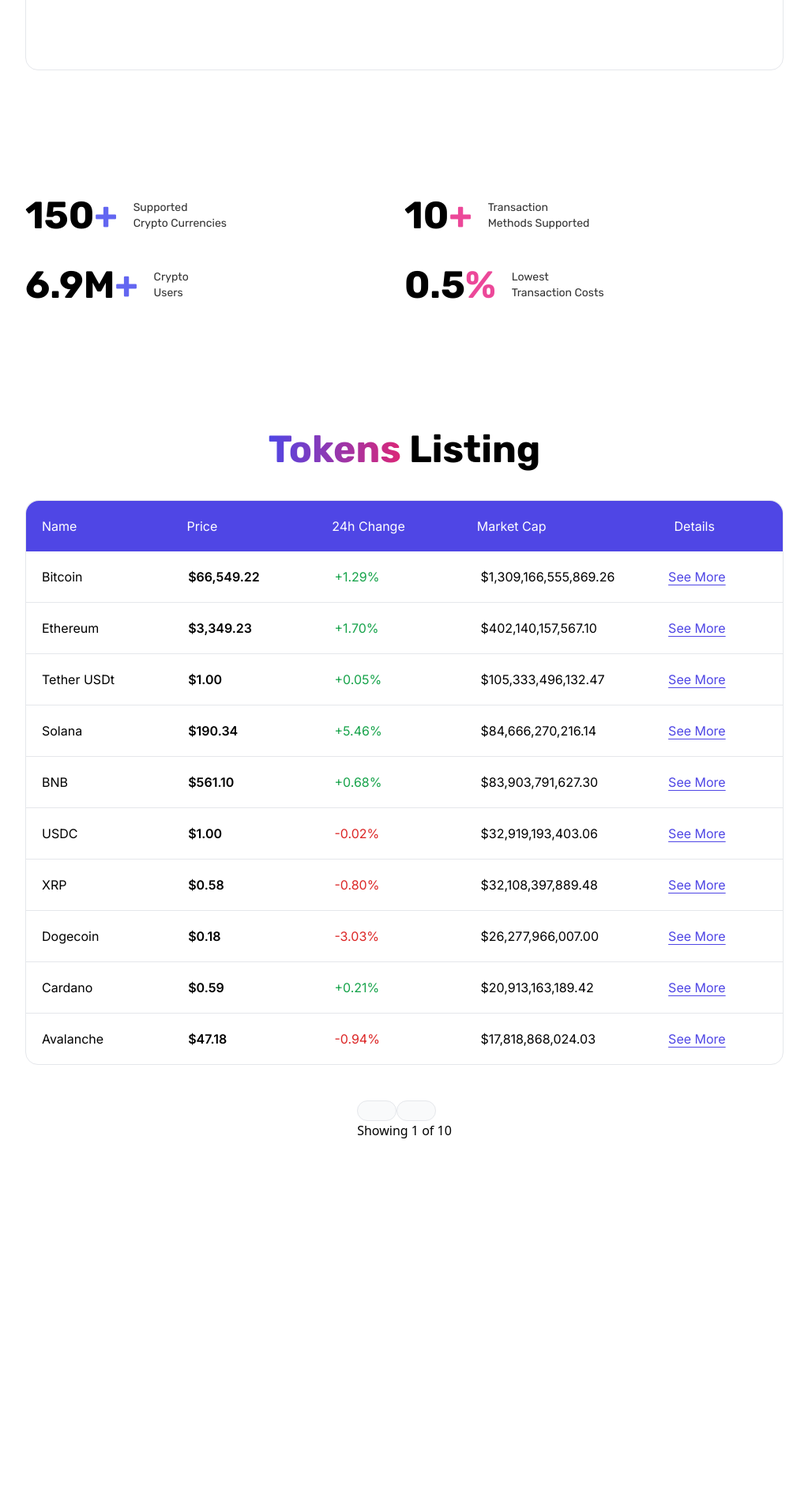
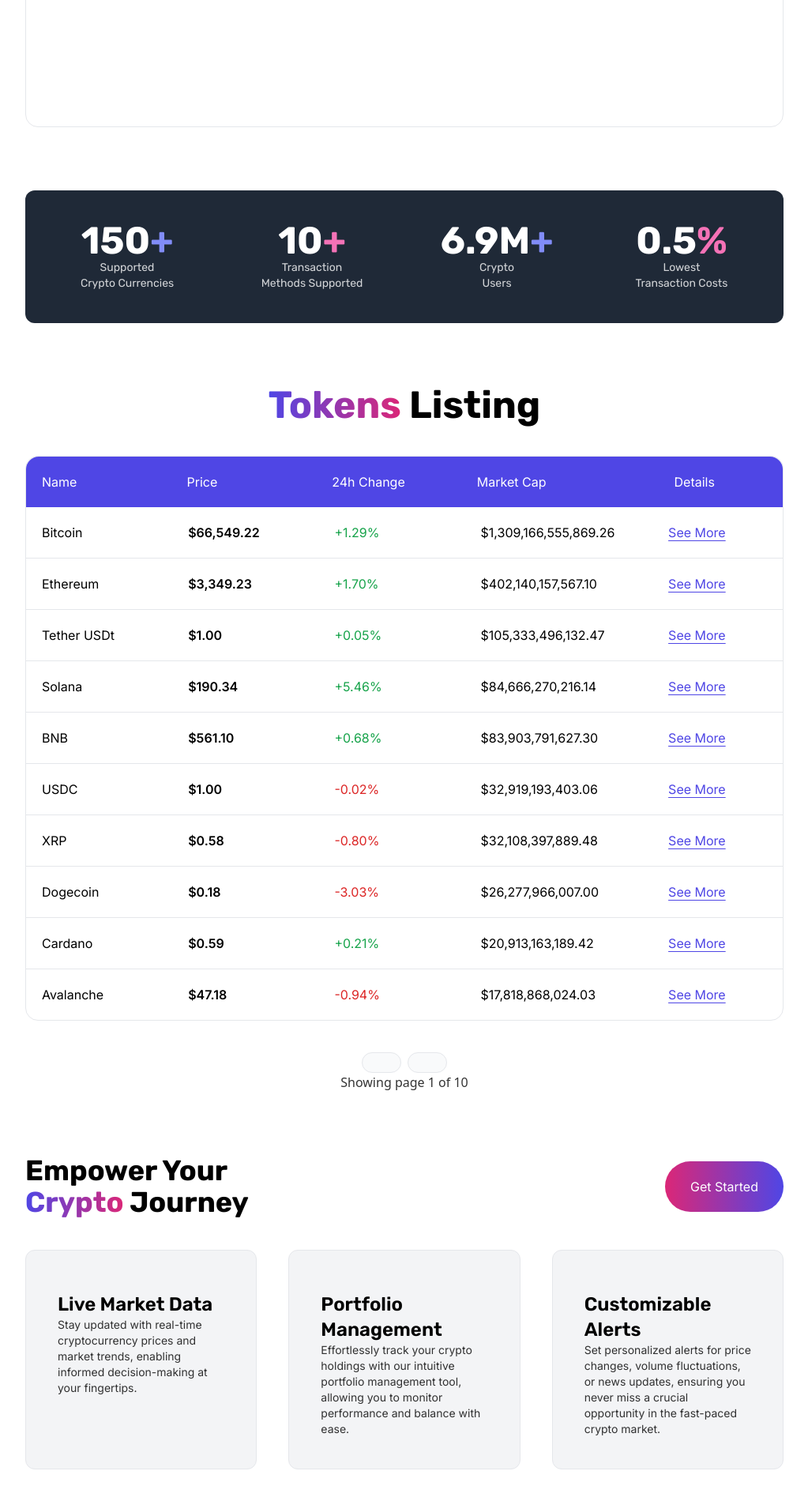
Before and after one commit to srky420/crypto-aggregator-react, a React app: page / in a window 1280 px wide. Shown: the part 880-2780 px from the top of the page at 79% size, without its empty margins (128-1151 px from the left). Before the commit the page ends 2483 px from the top, so only its background shows below. Built offline with nearby package versions, Linux system fonts and the light colour scheme; the HTML template or start-up script is replaced by a standard one.

Commit message:
Add features component

```diff
--- a/src/components/globals/Button.tsx
+++ b/src/components/globals/Button.tsx
@@ -11,20 +11,20 @@
 
 export const Button = (props: Props) => {
 
-    let className: string = 'font-inter rounded-full ';
+    let className: string = 'font-inter rounded-full group transition-all ';
     // Set size
     className += props.size === 'lg' ? 'px-8 py-5 ' : 'px-6 py-3 ';
 
     // Set variant
     switch (props.variant) {
         case 'light':
-            className += 'bg-gray-50 hover:bg-gray-100 transition-all border';
+            className += 'bg-gray-50 hover:bg-gray-100 border';
             break;
         case 'dark':
-            className += 'bg-gray-900 text-white hover:bg-opacity-80 transition-all'
+            className += 'bg-gray-900 text-white hover:bg-opacity-80'
             break;
         case 'primary':
-            className += 'bg-gradient-to-r from-pink-500 to-indigo-500 text-white hover:bg-gradient-to-l'
+            className += 'bg-gradient-to-r from-pink-600 to-indigo-600 text-white hover:bg-gradient-to-l'
             break;
     }
 
--- a/src/components/landingPage/Achievements.tsx
+++ b/src/components/landingPage/Achievements.tsx
@@ -3,22 +3,22 @@
 
 export const Achievements = () => {
     return (
-        <section className="container mx-auto px-5 md:px-20 lg:px-40 my-20 lg:my-40">
-            <div className="grid grid-cols-2 xl:grid-cols-4 font-rubik gap-y-10 text-start">
-                <div className="flex gap-3 md:gap-5 items-center">
-                    <h1 className="text-4xl md:text-5xl font-bold">150<span className="text-indigo-500">+</span></h1>
+        <section className="container mx-auto px-5 md:px-20 lg:px-40 my-10 lg:my-20">
+            <div className="grid grid-cols-4 font-rubik gap-y-10 bg-gray-800 p-3 py-10 rounded-xl text-white">
+                <div className="text-center">
+                    <h1 className="text-3xl sm:text-4xl md:text-5xl font-bold">150<span className="text-indigo-400">+</span></h1>
                     <p className="text-xs md:text-sm opacity-80">Supported <br /> Crypto Currencies</p>
                 </div>
-                <div className="flex gap-3 md:gap-5 items-center">
-                    <h1 className="text-4xl md:text-5xl font-bold">10<span className="text-pink-500">+</span></h1>
+                <div className="text-center">
+                    <h1 className="text-3xl sm:text-4xl md:text-5xl font-bold">10<span className="text-pink-400">+</span></h1>
                     <p className="text-xs md:text-sm opacity-80">Transaction <br /> Methods Supported</p>
                 </div>
-                <div className="flex gap-3 md:gap-5 items-center">
-                    <h1 className="text-4xl md:text-5xl font-bold">6.9M<span className="text-indigo-500">+</span></h1>
+                <div className="text-center">
+                    <h1 className="text-3xl sm:text-4xl md:text-5xl font-bold">6.9M<span className="text-indigo-400">+</span></h1>
                     <p className="text-xs md:text-sm opacity-80">Crypto <br /> Users</p>
                 </div>
-                <div className="flex gap-3 md:gap-5 items-center">
-                    <h1 className="text-4xl md:text-5xl font-bold">0.5<span className="text-pink-500">%</span></h1>
+                <div className="text-center">
+                    <h1 className="text-3xl sm:text-4xl md:text-5xl font-bold">0.5<span className="text-pink-400">%</span></h1>
                     <p className="text-xs md:text-sm opacity-80">Lowest <br /> Transaction Costs</p>
                 </div>
             </div>
--- /dev/null
+++ b/src/components/landingPage/Features.tsx
@@ -0,0 +1,70 @@
+import { Button } from "../globals/Button"
+
+
+
+export const Features = () => {
+    return (
+        <section className="container mx-auto px-5 md:px-20 lg:px-40 my-10 lg:my-20">
+
+            {/* Header */}
+            <div className="flex justify-between items-center mb-10">
+                <h1 className="text-3xl sm:text-4xl font-rubik font-bold">
+                    Empower Your <br /> <span className="text-transparent bg-gradient-to-r from-indigo-600 to-pink-600 bg-clip-text">Crypto</span> Journey
+                </h1>
+                <Button variant="primary" size="lg" text={`Get Started <i class="fa-solid fa-arrow-right group-hover:translate-x-2 transition-all"></i>`} />
+            </div>
+
+            {/* Grid */}
+            <div className="grid min-[375px]:grid-cols-2 md:grid-cols-3 gap-5 lg:gap-10">
+                <div className="bg-gray-100 rounded-xl p-5 lg:p-10 relative border overflow-hidden hover:outline-dashed outline-indigo-500">
+                    <div className="text-6xl mb-3 text-indigo-500"><i className="fa-solid fa-chart-simple"></i></div>
+                    <h2 className="text-2xl font-rubik font-semibold">Live Market Data</h2>
+                    <p className="opacity-80 font-inter text-sm">
+                        Stay updated with real-time cryptocurrency prices and market trends, enabling informed decision-making at your fingertips.
+                    </p>
+                    <div className="absolute -top-10 -right-2 text-9xl mb-3 text-gray-200"><i className="fa-solid fa-chart-simple"></i></div>
+                </div>
+                <div className="bg-gray-100 rounded-xl p-5 lg:p-10 relative border overflow-hidden hover:outline-dashed outline-pink-500">
+                    <div className="text-6xl mb-3 text-pink-500"><i className="fa-solid fa-briefcase"></i></div>
+                    <h2 className="text-2xl font-rubik font-semibold">Portfolio Management</h2>
+                    <p className="opacity-80 font-inter text-sm">
+                        Effortlessly track your crypto holdings with our intuitive portfolio management tool, allowing you to monitor performance and balance with ease.
+                    </p>
+                    <div className="absolute -top-10 -right-2 text-9xl mb-3 text-gray-200"><i className="fa-solid fa-briefcase"></i></div>
+                </div>
+                <div className="bg-gray-100 rounded-xl p-5 lg:p-10 relative border overflow-hidden hover:outline-dashed outline-yellow-500">
+                    <div className="text-6xl mb-3 text-yellow-500"><i className="fa-solid fa-bell"></i></div>
+                    <h2 className="text-2xl font-rubik font-semibold">Customizable Alerts</h2>
+                    <p className="opacity-80 font-inter text-sm">
+                        Set personalized alerts for price changes, volume fluctuations, or news updates, ensuring you never miss a crucial opportunity in the fast-paced crypto market.
+                    </p>
+                    <div className="absolute -top-10 -right-2 text-9xl mb-3 text-gray-200"><i className="fa-solid fa-bell"></i></div>
+                </div>
+                <div className="bg-gray-100 rounded-xl p-5 lg:p-10 relative border overflow-hidden hover:outline-dashed outline-orange-500">
+                    <div className="text-6xl mb-3 text-orange-500"><i className="fa-solid fa-newspaper"></i></div>
+                    <h2 className="text-2xl font-rubik font-semibold">News Feed</h2>
+                    <p className="opacity-80 font-inter text-sm">
+                        Access a curated stream of the latest news and analysis from top sources in the cryptocurrency world, empowering you to stay ahead of market developments.
+                    </p>
+                    <div className="absolute -top-10 -right-2 text-9xl mb-3 text-gray-200"><i className="fa-solid fa-newspaper"></i></div>
+                </div>
+                <div className="bg-gray-100 rounded-xl p-5 lg:p-10 relative border overflow-hidden hover:outline-dashed outline-green-500">
+                    <div className="text-6xl mb-3 text-green-500"><i className="fa-solid fa-chart-pie"></i></div>
+                    <h2 className="text-2xl font-rubik font-semibold">Charting Tools</h2>
+                    <p className="opacity-80 font-inter text-sm">
+                        Dive deep into market analysis with our suite of advanced charting tools, including technical indicators and historical data, for a comprehensive understanding of crypto market movements.
+                    </p>
+                    <div className="absolute -top-10 -right-2 text-9xl mb-3 text-gray-200"><i className="fa-solid fa-chart-pie"></i></div>
+                </div>
+                <div className="bg-gray-100 rounded-xl p-5 lg:p-10 relative border overflow-hidden hover:outline-dashed outline-blue-500">
+                    <div className="text-6xl mb-3 text-blue-500"><i className="fa-solid fa-shield-halved"></i></div>
+                    <h2 className="text-2xl font-rubik font-semibold">Secure Wallet</h2>
+                    <p className="opacity-80 font-inter text-sm">
+                        Seamlessly integrate your crypto wallets to manage assets directly from the app, ensuring security and convenience in your digital asset management journey.
+                    </p>
+                    <div className="absolute -top-10 -right-2 text-9xl mb-3 text-gray-200"><i className="fa-solid fa-shield-halved"></i></div>
+                </div>
+            </div>
+        </section>
+    )
+}
--- a/src/components/landingPage/Hero.tsx
+++ b/src/components/landingPage/Hero.tsx
@@ -6,10 +6,14 @@
         <section className="container mx-auto px-5 md:px-20 lg:px-40">
             <div className="py-32 lg:py-40 relative">
                 <h1 className="text-4xl sm:text-5xl md:text-5xl xl:text-6xl font-bold font-rubik text-center">
-                    Unlock the power of <span className="bg-gradient-to-r from-indigo-500 to-pink-500 bg-clip-text text-transparent">Crypto</span> through CoinSpace
+                    Unlock the power of <span className="bg-gradient-to-r from-indigo-600 to-pink-600 bg-clip-text text-transparent">Crypto</span> through CoinSpace
                 </h1>
+                <p className="opacity-80 text-center w-3/4 mx-auto">
+                    Welcome to CryptoSpace: Your Gateway to the Future of Finance!
+                    Experience real-time market data, manage your portfolio effortlessly, and stay ahead of trends with curated news and analysis.
+                </p>
                 <div className="text-center my-5">
-                    <Button variant="primary" size="lg" text="Get Started" />
+                    <Button variant="primary" size="lg" text={`Get Started <i class="fa-solid fa-arrow-right group-hover:translate-x-2 transition-all">`} />
                 </div>
                 <i className="fa-brands fa-bitcoin absolute top-10 left-0 text-6xl xl:text-7xl text-yellow-500 -z-30"></i>
                 <i className="fa-solid fa-cubes absolute top-7 right-0 text-6xl xl:text-7xl text-indigo-600 -z-30"></i>
--- a/src/components/landingPage/LandingPage.tsx
+++ b/src/components/landingPage/LandingPage.tsx
@@ -2,6 +2,7 @@
 import { Chart } from "./Chart";
 import { Achievements } from "./Achievements";
 import { Tokens } from "./Tokens";
+import { Features } from "./Features";
 
 
 export const LandingPage = () => {
@@ -11,6 +12,7 @@
             <Chart />
             <Achievements />
             <Tokens />
+            <Features />
         </section>
     )
 }
--- a/src/components/landingPage/Tokens.tsx
+++ b/src/components/landingPage/Tokens.tsx
@@ -36,8 +36,8 @@
     }
 
     return (
-        <section className="container mx-auto px-5 md:px-20 lg:px-40 my-20 lg:my-40">
-            <h1 className="text-5xl font-rubik font-bold text-center mb-10">
+        <section className="container mx-auto px-5 md:px-20 lg:px-40 my-10 lg:my-20">
+            <h1 className="text-4xl sm:text-5xl font-rubik font-bold text-center mb-10">
                 <span className="text-transparent bg-gradient-to-r from-indigo-600 to-pink-600 bg-clip-text">Tokens</span> Listing
             </h1>
             <div className="font-inter border rounded-2xl">
@@ -51,8 +51,8 @@
 
                 {data.map((item, index) =>
                     <div key={'listing' + index} className="grid grid-cols-4 sm:grid-cols-5 gap-2 p-5 border-b hover:bg-gray-100 last:border-b-0">
-                        <h6 className="">{item.name}</h6>
-                        <h6 className="font-semibold">{USDollar.format(item.quote.USD.price)}</h6>
+                        <h6 className="overflow-hidden text-ellipsis">{item.name}</h6>
+                        <h6 className="font-semibold overflow-hidden text-ellipsis">{USDollar.format(item.quote.USD.price)}</h6>
                         <h6 className={item.quote.USD.percent_change_24h < 0 ? "text-red-600" : "text-green-600"}>
                             {item.quote.USD.percent_change_24h > 0 && <>+</>}
                             {(item.quote.USD.percent_change_24h).toFixed(2)}%
@@ -62,10 +62,12 @@
                     </div>
                 )}
             </div>
-            <div className="w-fit mx-auto my-10">
-                <Button variant="light" size="" text={`<i class="fa-solid fa-chevron-left"></i>`} onClick={prevPage} />
-                <Button variant="light" size="" text={`<i class="fa-solid fa-chevron-right"></i>`} onClick={nextPage} />
-                <p className="text-center">Showing {currentPage} of {totalPages}</p>
+            <div className="text-center my-10">
+                <div className="flex gap-2 mx-auto w-fit">
+                    <Button variant="light" size="" text={`<i class="fa-solid fa-chevron-left"></i>`} onClick={prevPage} />
+                    <Button variant="light" size="" text={`<i class="fa-solid fa-chevron-right"></i>`} onClick={nextPage} />
+                </div>
+                <p className="text-center opacity-80">Showing page {currentPage} of {totalPages}</p>
             </div>
         </section>
     )
--- a/src/index.css
+++ b/src/index.css
@@ -14,7 +14,7 @@
     }
 }
 
-@media screen and (max-width: 425px) {
+@media screen and (max-width: 480px) {
     html {
         font-size: 12px;
     }
```
